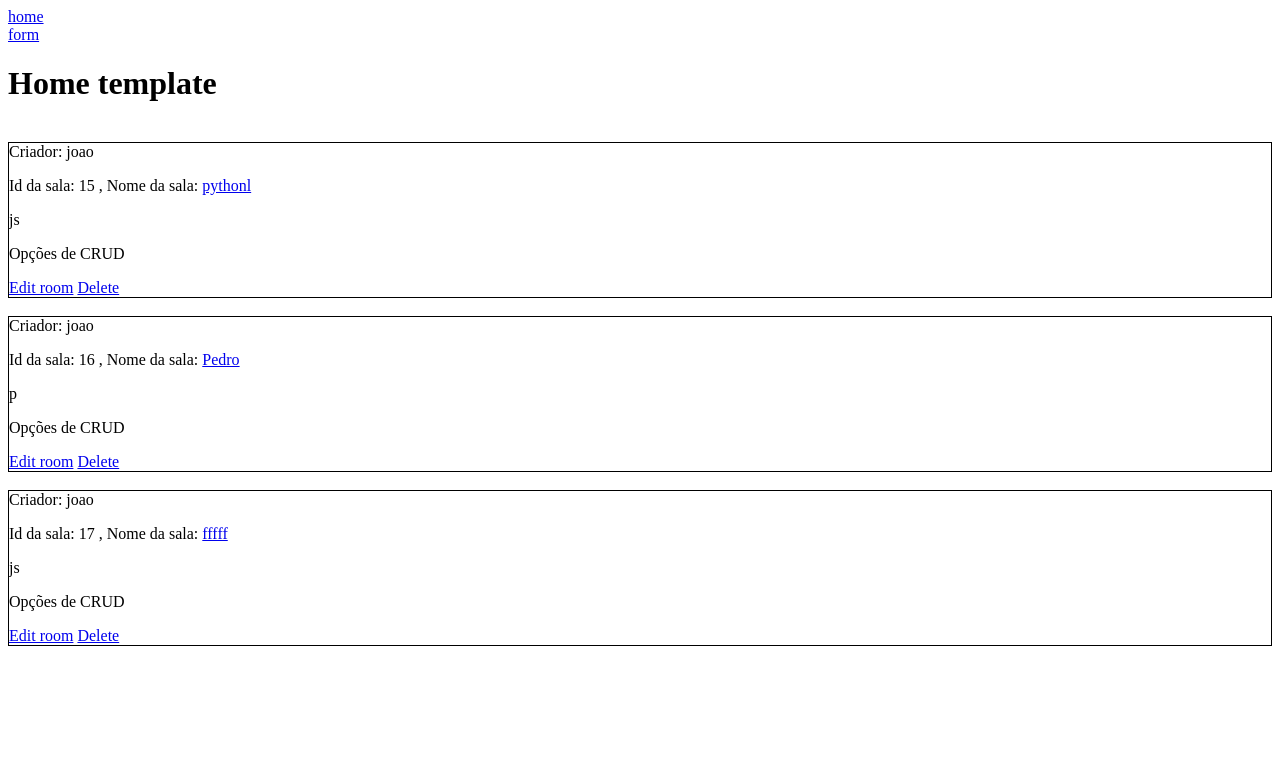
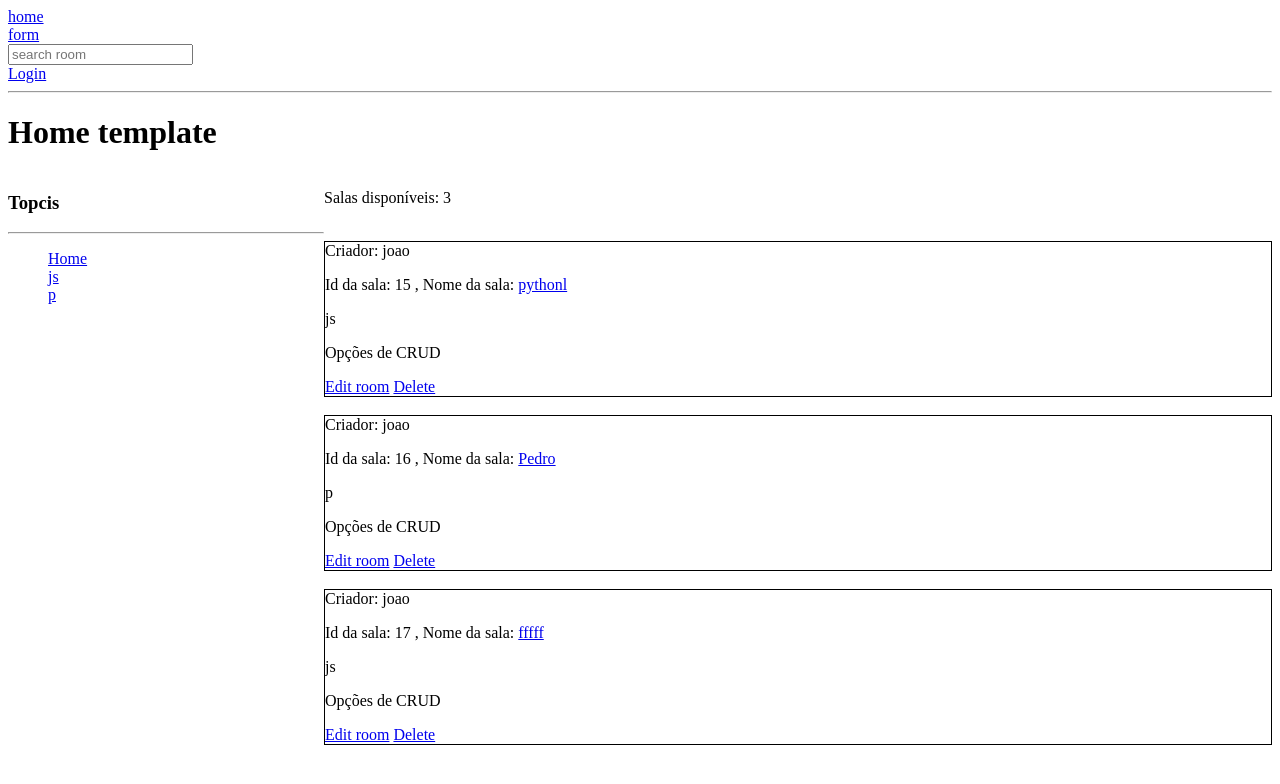
Before and after one commit to joaaopedromedeiros/LearningDjango, a Django app: page / in a window 1280 px wide. Shown: the top 784 px of the page. Run offline with Django 5.2, Linux system fonts and the light colour scheme; data comes from the database, SQL or seed files in the repository; both versions use the stored data as it was after the commit.

Commit message:
if e login e filtro com get

```diff
--- a/base/templates/base/home.html
+++ b/base/templates/base/home.html
@@ -4,10 +4,49 @@
 {% block content %}
     <h1>Home template</h1>
 
+<!-- Para o django executar uma views vc precisa chamar/acionar ela através da URL. Toda vez que a url vinculada a uma views
+ é executada, os valores da url viram ARGUMENTOS para a views específica.
+ Por padrão request se refere a /url, e podemos adicionar outros parametros como <str:argumento>, etc.
 
-    <div>
+
+Ao ir para essa url do href ele pega o valor da url: update-room, e depois ainda passa outro argumento:  o room.id,
+os quais serão passadas para urls.py na formatação ppre-estabelecida para views de update-room.
+Logo depois disso os argumentos são passados para views que executa toda função e rendiza/faz algo
+
+-->
+
+<style>
+    .home-container {
+        display: grid;
+        grid-template-columns: 1fr 3fr;
+    }
+
+    li {
+        list-style: none;
+    }
+</style>
+
+
+<div class="home-container">
+    <div class="topics">
+        <h3> Topcis</h3>
+        <hr>
+
+
+        <ul>
+            <li><a href="{% url 'home' %}"> Home </a></li>
+
+            {% for topic in topics %}
+            <a href="{% url 'home' %}?q={{topic.name}}"><li>{{ topic.name }}</li></a> <!-- Esse ? significa que o que vem depois é parametros -->
+            {% endfor %}
+        </ul>
+
+    </div>
+
+
+    <div class="rooms">
         <div>
-
+            <p> Salas disponíveis: {{rooms_count}} </p>
             {% for room in rooms %}
 
             <div >
@@ -21,7 +60,7 @@
                     <div>{{room.topic}}</div>
 
                     <p> Opções de CRUD</p>
-                    <a href="{% url 'update-room' room.id %}">Edit room</a> <!-- Quando clica aqui o id do model vai pra url, e a url é "quem executa a função no django e o id vira argumento da views"-->
+                    <a href="{% url 'update-room' pk=room.id %}">Edit room</a> <!-- Quando clica aqui o id do model vai pra url, e a url é "quem executa a função no django e o id vira argumento da views"-->
                     <a href="{% url 'delete-room' pk=room.id %}">Delete</a>
                     <br>
                 </div>
@@ -35,4 +74,6 @@
 
         </div>
     </div>
+</div>
+
 {% endblock %}
--- a/base/urls.py
+++ b/base/urls.py
@@ -7,7 +7,9 @@ urlpatterns = [
     path('room/<str:pk>',views.room, name="room"), # <str:parametro>, <int:parametro>, recebe o argumento do banco de dados
     path('create-room',views.create_room, name="create-room"),
     path('update-room/<str:pk>/',views.update_room, name="update-room"),
-    path('delete-room/<str:pk>/', views.delete_room, name="delete-room")
+    path('delete-room/<str:pk>/', views.delete_room, name="delete-room"),
+    path('login/', views.LoginPage, name="login"),
+    path('logout/', views.LogoutUser, name="logout")
 
     # cria a formatação do parametro de como chega o argumento para o request da url nesse caso --> ('delete-room'); A URL É ARGUMENTO DE REQUEST QUE TA EM VIEWS
     # cria a formtação do parametro  de como o argumento de pk vai ser recebido (/<str:pk>/); --> PK É ARGUMENTO DO PARAMETTRO PK QUE TA EM VIEWS
@@ -16,7 +18,7 @@ urlpatterns = [
     # e aqui eu digito a formatação de envio dos parametros que vai enviar os argumentos para views
 
     # render html, request com views + urls (tela inicial)
-    # html --> href --> urls --> views --> executa o que precisar
+    # html --> href --> urls argumentos passadoos pra views --> views --> executa o que precisar
 ]
 
 # Eu defino a url aqui, pois no urls.py "mãe" eu apenas coloco path('', include("appname.urls"))
--- a/base/views.py
+++ b/base/views.py
@@ -1,5 +1,10 @@
 from django.shortcuts import render, redirect
-from .models import Room
+from django.contrib import messages
+from django.db.models import Q
+from django.contrib.auth.models import User
+from django.contrib.auth import authenticate, login, logout
+from django.contrib.auth.decorators import login_required
+from .models import Room, Topic
 from .forms import RoomForm
 
 
@@ -15,10 +20,42 @@ from .forms import RoomForm
 
 # tenho as funções com o back-end e lógica, os valores e variáveis que são passados para o front que vem dos models cadastrados
 
+def LoginPage(request):
+    if request.method == 'POST':
+        username = request.POST.get('username')
+        password = request.POST.get("password")
+
+        try:
+            user = User.objects.get(username=username) # verifica se o usuário existe, se der erro aparece aquela mensagem. Sem o try quebra
+        except:
+            messages.error(request, "Use dosent exists")
+
+        user = authenticate(request, username=username, password=password)
+        if user is not None:
+            login(request, user)
+            return redirect('home')
+        else:
+            messages.error(request, "Username or password dosent exist")
+
+    context = {}
+    return render(request, 'base/login_register.html', context )
+
+
+def LogoutUser(request):
+    logout(request)
+    return redirect('home')
+
 def home(request):
-    rooms = Room.objects.all()
-    context = {'rooms': rooms}
-    return render(request, "base/home.html", context) #return render(request, "template.html")
+    q = request.GET.get('q')  if request.GET.get('q') != None else ''
+    rooms = Room.objects.filter(
+        Q(topic__name__icontains=q) |
+        Q(name__icontains=q) |
+        Q(description__icontains=q)
+        )
+    topics = Topic.objects.all()
+    rooms_count = rooms.count()
+    context = {'rooms': rooms, 'topics': topics, 'rooms_count': rooms_count} # dicionário {'VariavelQuePodeAcessarNoHtml': VariavelDoViews}
+    return render(request, "base/home.html", context) #return render(request, "template.html", variável de acesso aos dados)
 
 
 
@@ -27,6 +64,7 @@ def room(request,pk):
     context = {'room': room } #variável acessada é room
     return render(request, "base/room.html", context)
 
+@login_required(login_url='login')
 def create_room(request):
     form = RoomForm()
     if request.method == 'POST':
@@ -37,7 +75,7 @@ def create_room(request):
     context = {'form': form}
     return render(request, "base/room_forms.html", context)
 
-
+@login_required(login_url='login')
 def update_room(request, pk):
     room = Room.objects.get(id=pk)
     form = RoomForm(instance=room) # esse instance faz preencher os dados do forms de acordo com os dados do modal de pk
@@ -52,7 +90,15 @@ def update_room(request, pk):
     context = {'form': form}
     return render(request,'base/room_forms.html', context)
 
-def delete_room(request, pk): # Aqui ele coloca a url como argumento e o parametro que passei depois
+
+@login_required(login_url='login')
+def delete_room(request, pk): # Aqui ele coloca os elementos passados da formtação da url como argumento
     rooom = Room.objects.get(id=pk)
     rooom.delete()
-    return render(request, 'base/home.html')
+    return redirect('home')
+
+
+# Ele renderiza com o views e  url inciais da home
+# Ele com os argumentos passados pelo html por via do href ou forms, ele vai para URL DO SITE
+# Os dados dessa URL  viram argumentos para uma views
+# A views executa toda lógica do back e retorna alguma ação e valor dentro da variável
--- a/templates/main.html
+++ b/templates/main.html
@@ -8,6 +8,16 @@
 <body>
 
     {% include 'navbar.html' %}
+
+    {% if messages %}
+    <ul class="messages">
+        {% for message in messages %}
+        <li>{{ message }}</li>
+        {% endfor %}
+    </ul>
+    {% endif %}
+
+
     {% block content %}
 
     {% endblock %}
--- a/templates/navbar.html
+++ b/templates/navbar.html
@@ -7,3 +7,20 @@
         form
     </a>
 </div>
+
+<form action=" {% url 'home' %}" method="GET">
+    <!-- Não precisa do token porque método get-->
+     <input type="text" name="q" placeholder="search room">
+</form>
+
+
+
+{% if request.user.is_authenticated %}
+<a href="{% url 'logout' %}">Logout</a>
+<p> Bem vindo, {{user.name}}</p>
+{% else %}
+<a href="{% url 'login' %}">Login</a>
+{% endif %}
+
+
+<hr>
```
Also changed, not shown: base/templates/base/login_register.html (added, +17 -0 lines), texte.txt (added, +19 -0 lines), db.sqlite3.
